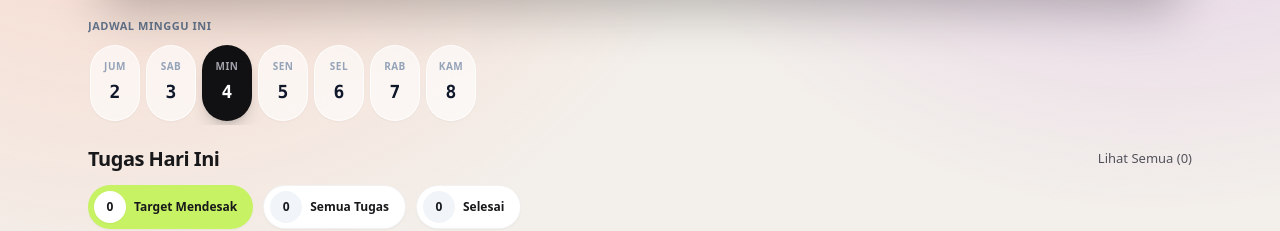
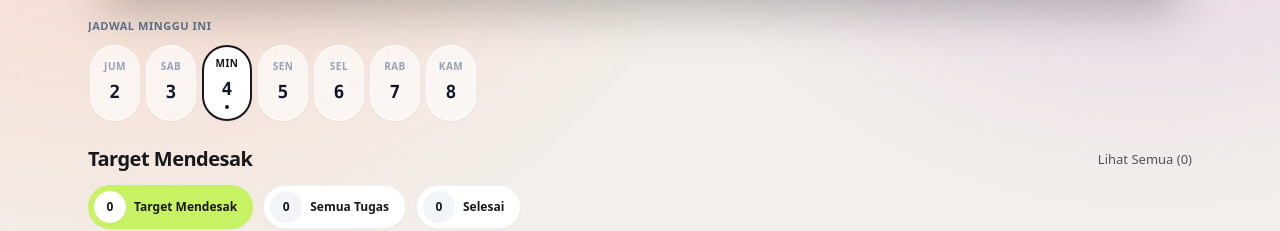
Before and after one commit to najmifaza/KilasTugas_SIFest_KmHarkatNegri_JadiH-1, a React (Vite) app in the folder frontend/: page / in a window 1280 px wide. Shown: the part 408-639 px from the top of the page. Built offline with nearby package versions, Linux system fonts and the light colour scheme; no server answers.

Commit message:
fix(filter): fix empty state mismatch in Target Mendesak and prevent date strip confusion

```diff
--- a/frontend/src/App.jsx
+++ b/frontend/src/App.jsx
@@ -54,7 +54,8 @@ export default function App() {
   const today = new Date()
   today.setHours(0, 0, 0, 0)
 
-  const filteredTasks = tasks.filter((t) => {
+  const filteredTasks = tasks
+    .filter((t) => {
       const d = new Date(t.deadline)
       d.setHours(0, 0, 0, 0)
 
@@ -67,13 +68,14 @@ export default function App() {
       }
 
       if (activeTab === 'today') {
-      const diffDays = Math.ceil((d - today) / (1000 * 60 * 60 * 24))
-      return !isTaskCompleted(t) && diffDays <= 2
+        // Tampilkan semua target tugas yang belum tuntas
+        return !isTaskCompleted(t)
       }
 
-    // Default 'all' or 'schedule'
+      // Default 'all'
       return true
     })
+    .sort((a, b) => new Date(a.deadline) - new Date(b.deadline))
 
   return (
     <div className="min-h-screen bg-canvas-mesh flex flex-col selection:bg-slate-900 selection:text-white font-sans overflow-x-hidden w-full">
@@ -114,9 +116,15 @@ export default function App() {
         </div>
 
         {/* Section Header: Title + View All (Reference Screen 1: "Today's Tasks" + "View All") */}
-        <div className="flex items-center justify-between gap-2 mb-3 min-w-0">
+        <div className="flex items-center justify-between gap-3 mb-3 min-w-0">
           <h3 className="text-xl font-semibold text-[#18181B] tracking-tight truncate">
-            {selectedDate ? 'Tugas Terjadwal' : 'Tugas Hari Ini'}
+            {selectedDate
+              ? 'Tugas Terjadwal'
+              : activeTab === 'today'
+              ? 'Target Mendesak'
+              : activeTab === 'completed'
+              ? 'Tugas Tuntas'
+              : 'Semua Tugas'}
           </h3>
           <button
             type="button"
@@ -124,7 +132,7 @@ export default function App() {
               setSelectedDate(null)
               setActiveTab('all')
             }}
-            className="text-[13px] font-medium text-[#52525B] hover:text-[#18181B] shrink-0 cursor-pointer"
+            className="text-xs sm:text-[13px] font-medium text-[#52525B] hover:text-[#18181B] shrink-0 whitespace-nowrap cursor-pointer underline sm:no-underline"
           >
             Lihat Semua ({tasks.length})
           </button>
--- a/frontend/src/components/DateStrip.jsx
+++ b/frontend/src/components/DateStrip.jsx
@@ -27,8 +27,8 @@ export default function DateStrip({ selectedDate, onSelectDate }) {
   return (
     <div className="flex items-center gap-1.5 overflow-x-auto pb-1 pt-0.5 px-0.5 scrollbar-none no-scrollbar w-full max-w-full">
       {days.map((date, idx) => {
-        // If selectedDate is null, today is active by default
-        const active = selectedDate ? isSameDay(date, selectedDate) : isSameDay(date, today)
+        const isToday = isSameDay(date, today)
+        const isSelected = selectedDate && isSameDay(date, selectedDate)
         const dayName = DAY_NAMES[date.getDay()]
         const dayNum = date.getDate()
 
@@ -36,27 +36,32 @@ export default function DateStrip({ selectedDate, onSelectDate }) {
           <button
             key={idx}
             type="button"
-            onClick={() => onSelectDate(isSameDay(date, selectedDate) ? null : date)}
+            onClick={() => onSelectDate(isSelected ? null : date)}
             className={`w-[44px] sm:w-[50px] h-[72px] sm:h-[76px] rounded-full flex flex-col items-center justify-center gap-1 transition-all duration-200 shrink-0 cursor-pointer select-none active:scale-95 ${
-              active
-                ? 'bg-[#111113] text-white shadow-lg shadow-black/15'
+              isSelected
+                ? 'bg-[#111113] text-white shadow-lg shadow-black/15 scale-[1.03]'
+                : isToday
+                ? 'bg-white text-slate-900 border-2 border-zinc-900 shadow-2xs'
                 : 'bg-white/60 hover:bg-white/80 backdrop-blur-md text-slate-800 border border-white/80 shadow-2xs'
             }`}
           >
             <span
               className={`text-[10px] font-semibold uppercase tracking-wider ${
-                active ? 'text-zinc-400' : 'text-slate-400'
+                isSelected ? 'text-zinc-400' : isToday ? 'text-zinc-900 font-bold' : 'text-slate-400'
               }`}
             >
               {dayName}
             </span>
             <span
               className={`text-base sm:text-lg font-bold font-mono leading-none ${
-                active ? 'text-white' : 'text-slate-900'
+                isSelected ? 'text-white' : 'text-slate-900'
               }`}
             >
               {dayNum}
             </span>
+            {isToday && !isSelected && (
+              <span className="w-1 h-1 rounded-full bg-zinc-900 -mt-0.5" />
+            )}
           </button>
         )
       })}
```
Lines whose indentation alone changed are shown as unchanged.
